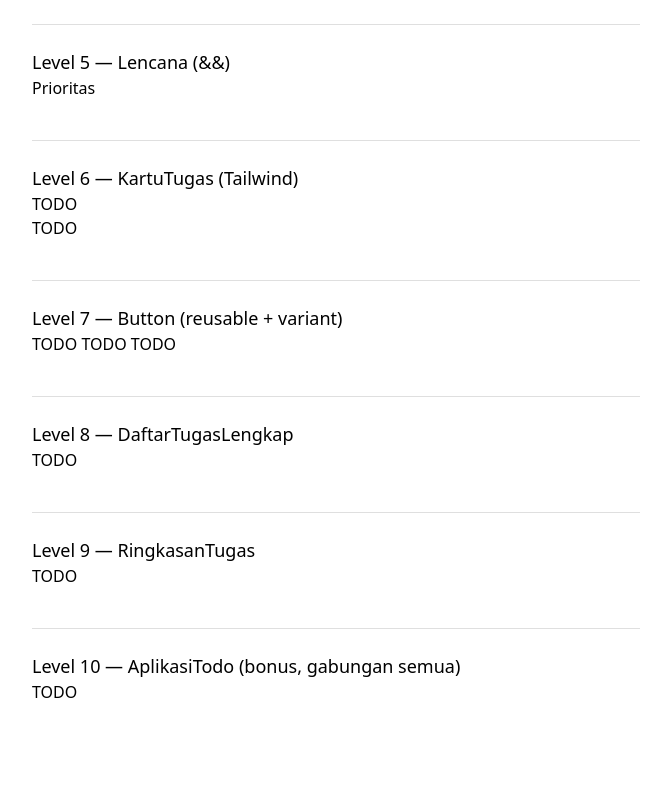
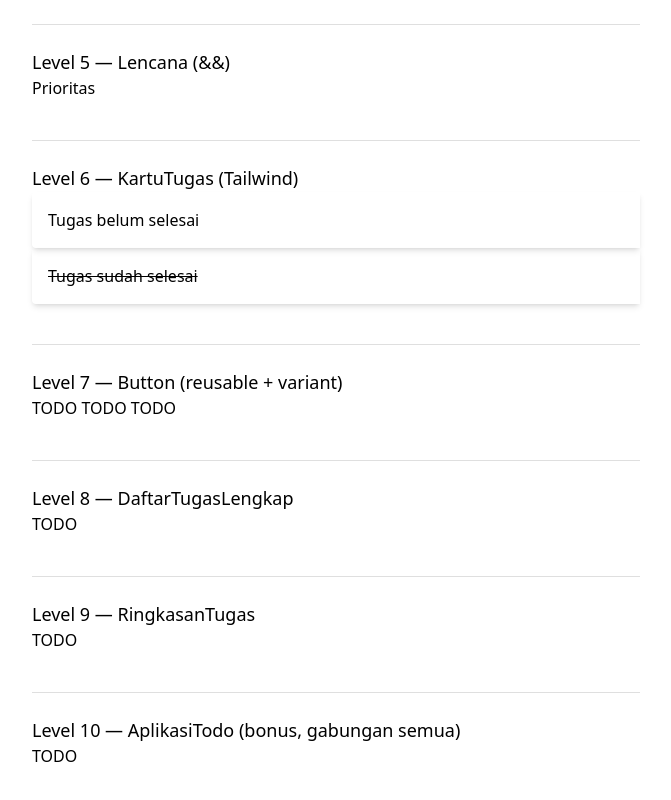
Before and after one commit to webdev-if-its/frontend-5053241002, a React (Vite) app in the folder pertemuan-03/: page / in a window 1280 px wide. Shown: the part 820-1620 px from the top of the page, without its empty margins (304-975 px from the left). Before the commit the page ends 1588 px from the top, so only its background shows below. Built offline with nearby package versions, Linux system fonts and the light colour scheme.

Commit message:
[ertemuan-03: level 6 selesai

```diff
--- a/pertemuan-03/src/components/KartuTugas.tsx
+++ b/pertemuan-03/src/components/KartuTugas.tsx
@@ -7,6 +7,9 @@
 //   bernilai true, dan TIDAK ada class itu sama sekali saat false,
 // - menampilkan teks tugas di dalamnya.
 // Lihat SOAL.md untuk kontrak lengkap.
-export function KartuTugas(props: any) {
-  return <div>TODO</div>
+export function KartuTugas(props: {teks: string; selesai: boolean}) {
+  return (
+  <div className={`p-4 rounded-l shadow-md ${props.selesai ? 'line-through' : ''}`}>{props.teks}
+  </div>
+  )
 }
```
